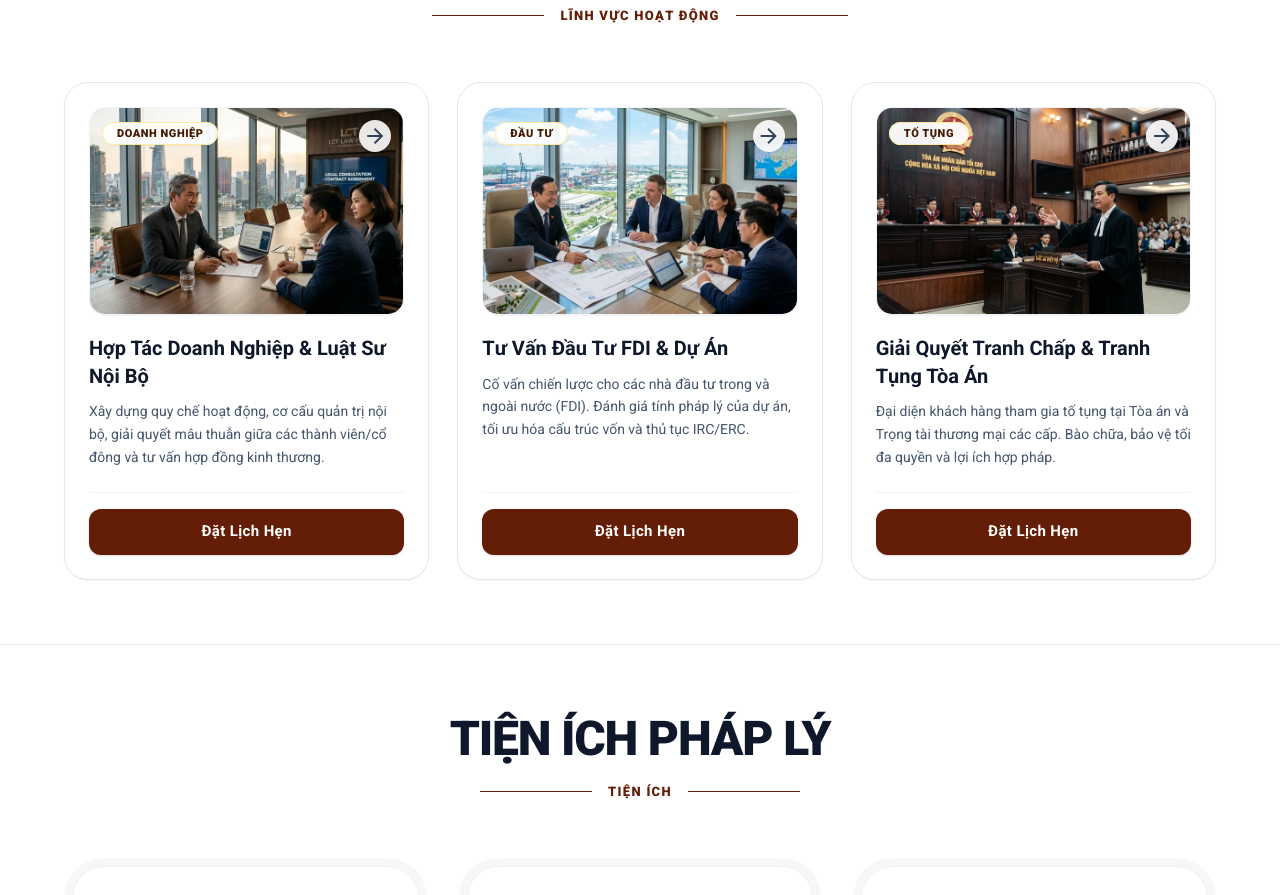
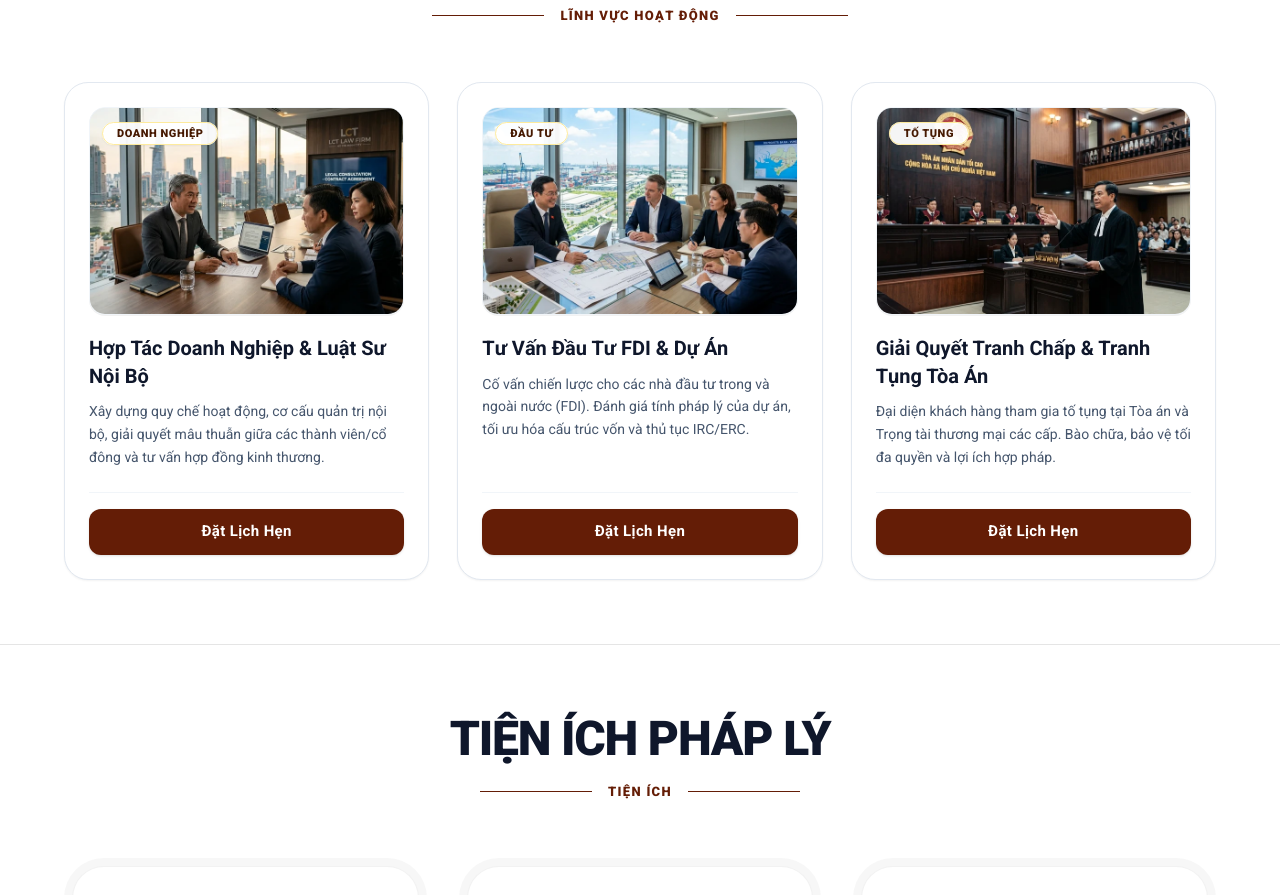
Before and after one commit to RexMcG/webluatductin, a Next.js app: page / in a window 1280 px wide. Shown: the part 2140-3035 px from the top of the page. Built offline with nearby package versions, Linux system fonts and the light colour scheme.

Commit message:
style: remove redundant circular arrow badges from practice area cards

```diff
--- a/src/app/page.tsx
+++ b/src/app/page.tsx
@@ -354,11 +354,6 @@ export default function Home() {
                     Doanh nghiệp
                   </span>
                 </div>
-                <div className="absolute top-3 right-3 w-8 h-8 rounded-full bg-white/90 backdrop-blur-xs text-slate-700 group-hover:bg-[#641D06] group-hover:text-white flex items-center justify-center shadow-xs transition-colors">
-                  <span className="material-symbols-outlined text-base group-hover:translate-x-0.5 transition-transform">
-                    arrow_forward
-                  </span>
-                </div>
               </div>
               <h3 className="text-xl font-bold text-slate-900 mb-2.5 group-hover:text-[#641D06] transition-colors leading-snug">
                 Hợp Tác Doanh Nghiệp &amp; Luật Sư Nội Bộ
@@ -394,11 +389,6 @@ export default function Home() {
                     Đầu tư
                   </span>
                 </div>
-                <div className="absolute top-3 right-3 w-8 h-8 rounded-full bg-white/90 backdrop-blur-xs text-slate-700 group-hover:bg-[#641D06] group-hover:text-white flex items-center justify-center shadow-xs transition-colors">
-                  <span className="material-symbols-outlined text-base group-hover:translate-x-0.5 transition-transform">
-                    arrow_forward
-                  </span>
-                </div>
               </div>
               <h3 className="text-xl font-bold text-slate-900 mb-2.5 group-hover:text-[#641D06] transition-colors leading-snug">
                 Tư Vấn Đầu Tư FDI &amp; Dự Án
@@ -432,11 +422,6 @@ export default function Home() {
                 <div className="absolute top-3 left-3">
                   <span className="rounded-full px-3.5 py-1 bg-white/95 backdrop-blur-xs text-[11px] uppercase tracking-wider font-extrabold text-amber-950 border border-amber-200/80 shadow-xs">
                     Tố tụng
-                  </span>
-                </div>
-                <div className="absolute top-3 right-3 w-8 h-8 rounded-full bg-white/90 backdrop-blur-xs text-slate-700 group-hover:bg-[#641D06] group-hover:text-white flex items-center justify-center shadow-xs transition-colors">
-                  <span className="material-symbols-outlined text-base group-hover:translate-x-0.5 transition-transform">
-                    arrow_forward
                   </span>
                 </div>
               </div>
--- a/src/app/services/page.tsx
+++ b/src/app/services/page.tsx
@@ -74,13 +74,6 @@ export default function ServicesPage() {
                       {srv.category}
                     </span>
                   </div>
-
-                  {/* Subtle top-right arrow badge */}
-                  <div className="absolute top-3 right-3 w-8 h-8 rounded-full bg-white/90 backdrop-blur-xs text-slate-700 group-hover:bg-[#641D06] group-hover:text-white flex items-center justify-center shadow-xs transition-colors">
-                    <span className="material-symbols-outlined text-base group-hover:translate-x-0.5 transition-transform">
-                      arrow_forward
-                    </span>
-                  </div>
                 </div>
 
                 <h3 className="text-xl font-bold text-slate-900 mb-2.5 group-hover:text-[#641D06] transition-colors leading-snug">
```
